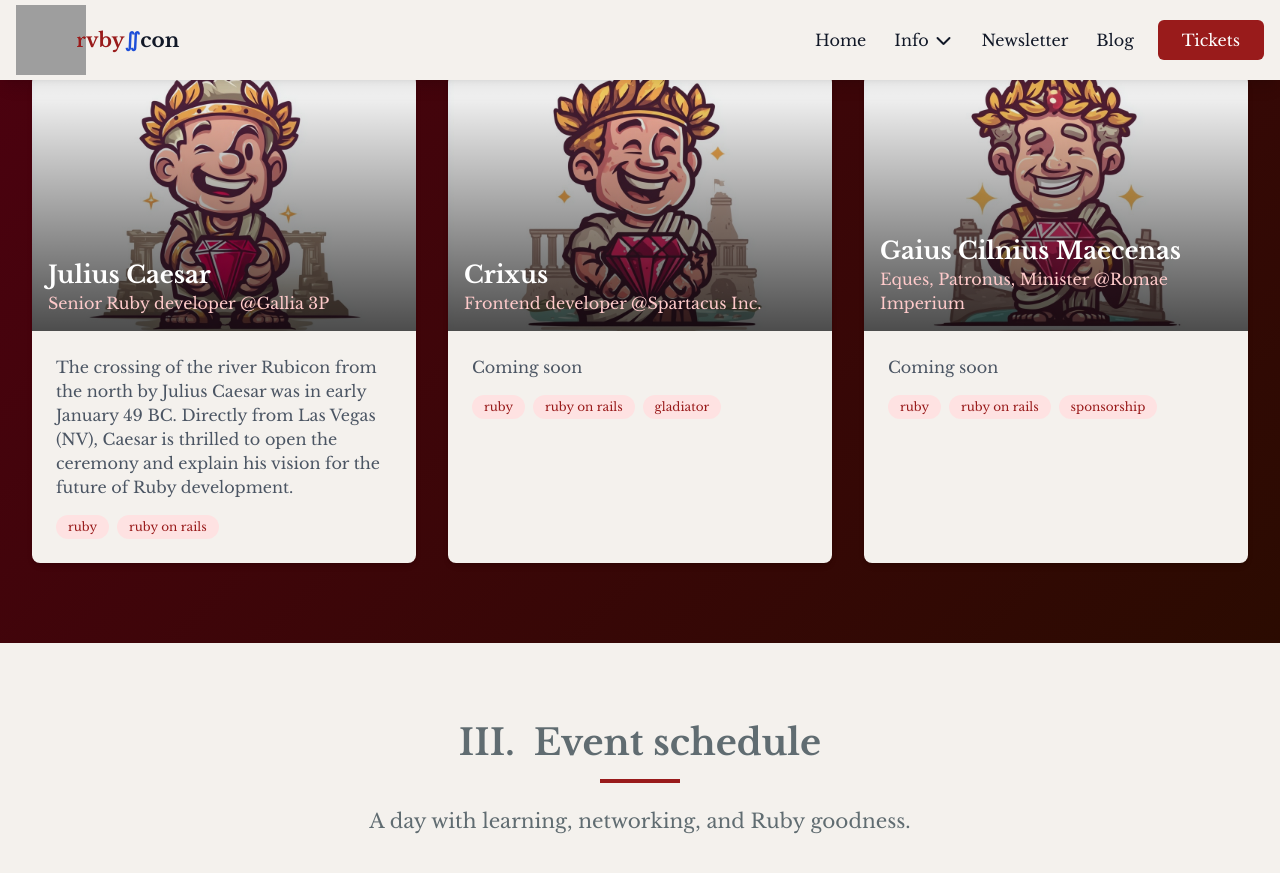
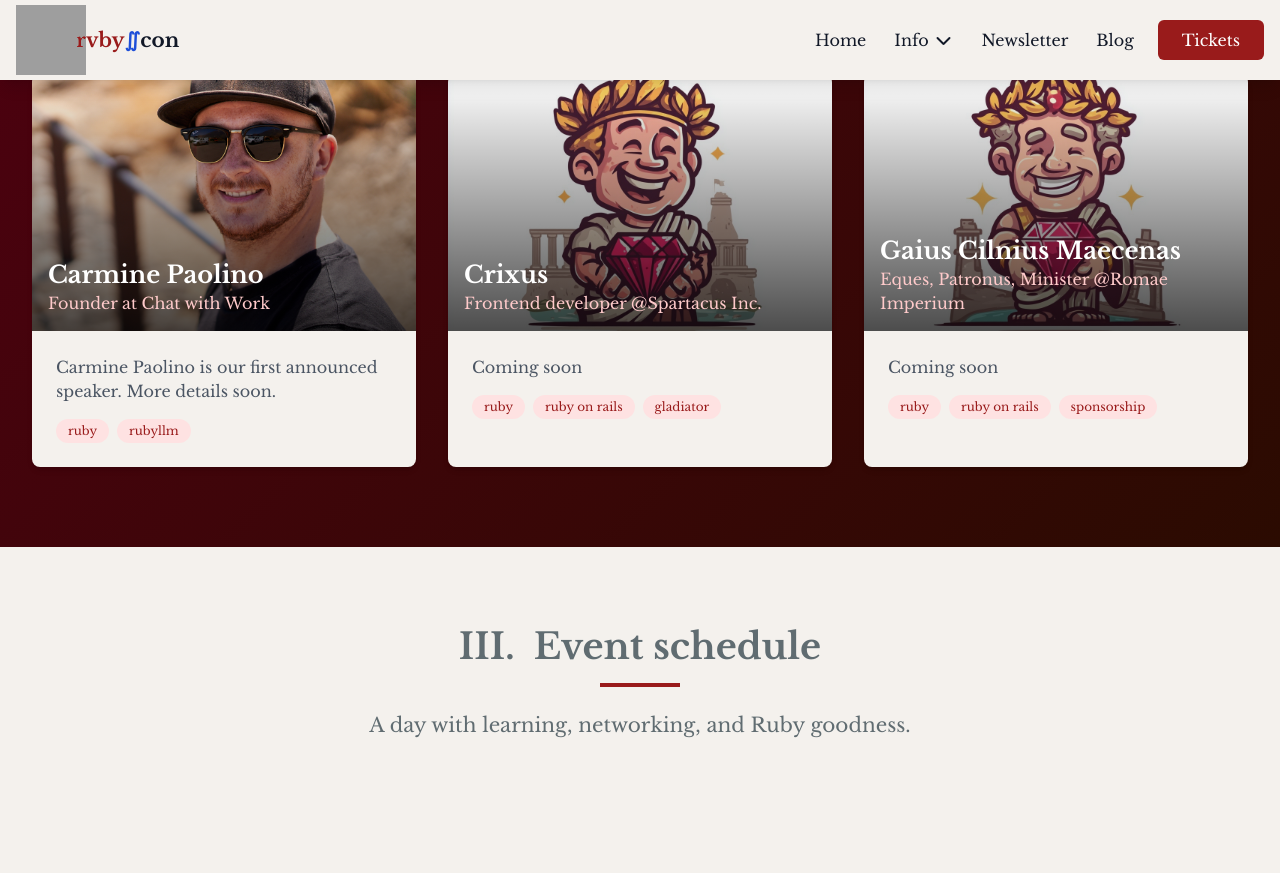
Before and after one commit to palladius/rubycon.it, a Jekyll site: the page built from rubycon.it/index.html, in a window 1280 px wide and 900 px high, scrolled down 1753 px. Shown: the top 873 px of the window. Built offline with Jekyll 4.4.1, drawn with Linux system fonts in a browser that asks for light colours; nearby versions of some CDN libraries; grey boxes are pictures that could not be loaded.

Commit message:
Adding Carmine Paolino announcement

```diff
--- a/rubycon.it/_data/speakers.yml
+++ b/rubycon.it/_data/speakers.yml
@@ -5,12 +5,11 @@
 #   labels: [async ruby, ruby on rails,  ruby_llm]
 
 # https://en.wikipedia.org/wiki/Crossing_the_Rubicon
-- avatar: '/assets/images/logo/0_0.jpeg'
-  full_name: Julius Caesar
-  role: Senior Ruby developer @Gallia 3P
-  #description: The crossing of the river Rubicon from the north by Julius Caesar was in early January 49 BC. The exact date is unknown. Scholars usually place it on the night of 10 and 11 January because of the speeds at which messengers could travel at that time. It is often asserted that Caesar's crossing of the river precipitated Caesar's civil war, but Caesar's forces had already crossed into Italy and occupied Ariminum (Rimini) the previous day.
-  description: The crossing of the river Rubicon from the north by Julius Caesar was in early January 49 BC. Directly from Las Vegas (NV), Caesar is thrilled to open the ceremony and explain his vision for the future of Ruby development.
-  labels: [ruby, ruby on rails]
+- avatar: '/assets/images/articles/carmine_paolino.jpg'
+  full_name: Carmine Paolino
+  role: Founder at Chat with Work
+  description: Carmine Paolino is our first announced speaker. More details soon.
+  labels: [ruby, rubyllm]
 - avatar: '/assets/images/logo/0_1.jpeg'
   full_name: Crixus
   role: Frontend developer @Spartacus Inc.
```
